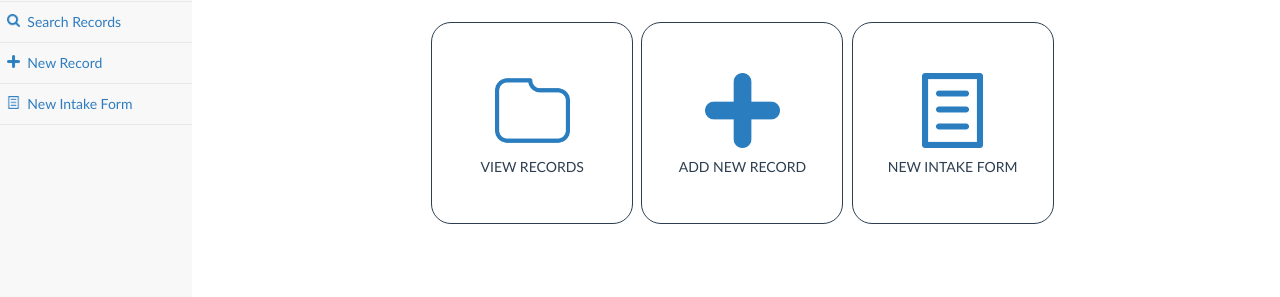
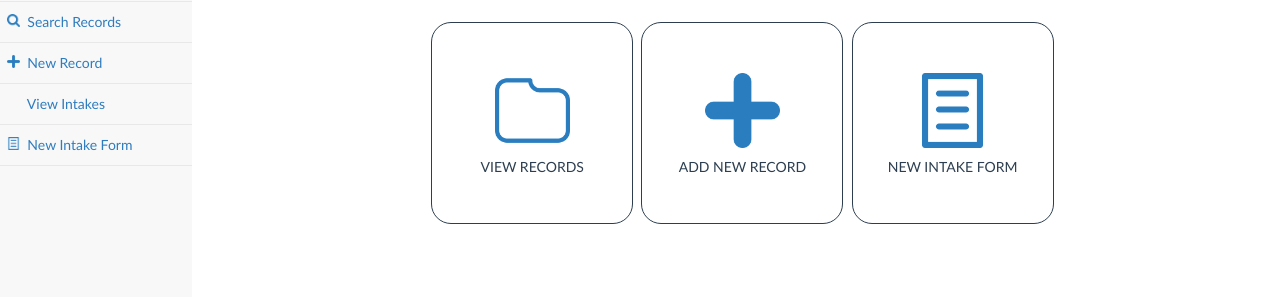
Before and after one commit to rngueco/cmsc127, a PHP site: page /index.php in a window 1280 px wide. Shown: the part 140-437 px from the top of the page. Run offline with PHP 8.4, Linux system fonts and the light colour scheme.

Commit message:
Add files via upload

```diff
--- a/navigation.php
+++ b/navigation.php
@@ -4,5 +4,6 @@ echo
 	<a href="view_recs.php">&nbsp;&nbsp;<img src="images/folder.png">&nbsp; View Records</a>
 	<a href="search.php">&nbsp;&nbsp;<img src="images/search.png">&nbsp; Search Records</a>
 	<a href="add_rec.php">&nbsp;&nbsp;<img src="images/add.png">&nbsp; New Record</a>
+	<a href="pending.php">&nbsp;&nbsp;<img src="">&nbsp; View Intakes</a>
 	<a href="intake.php">&nbsp;&nbsp;<img src="images/file.png">&nbsp; New Intake Form</a>'
 ?>
```
